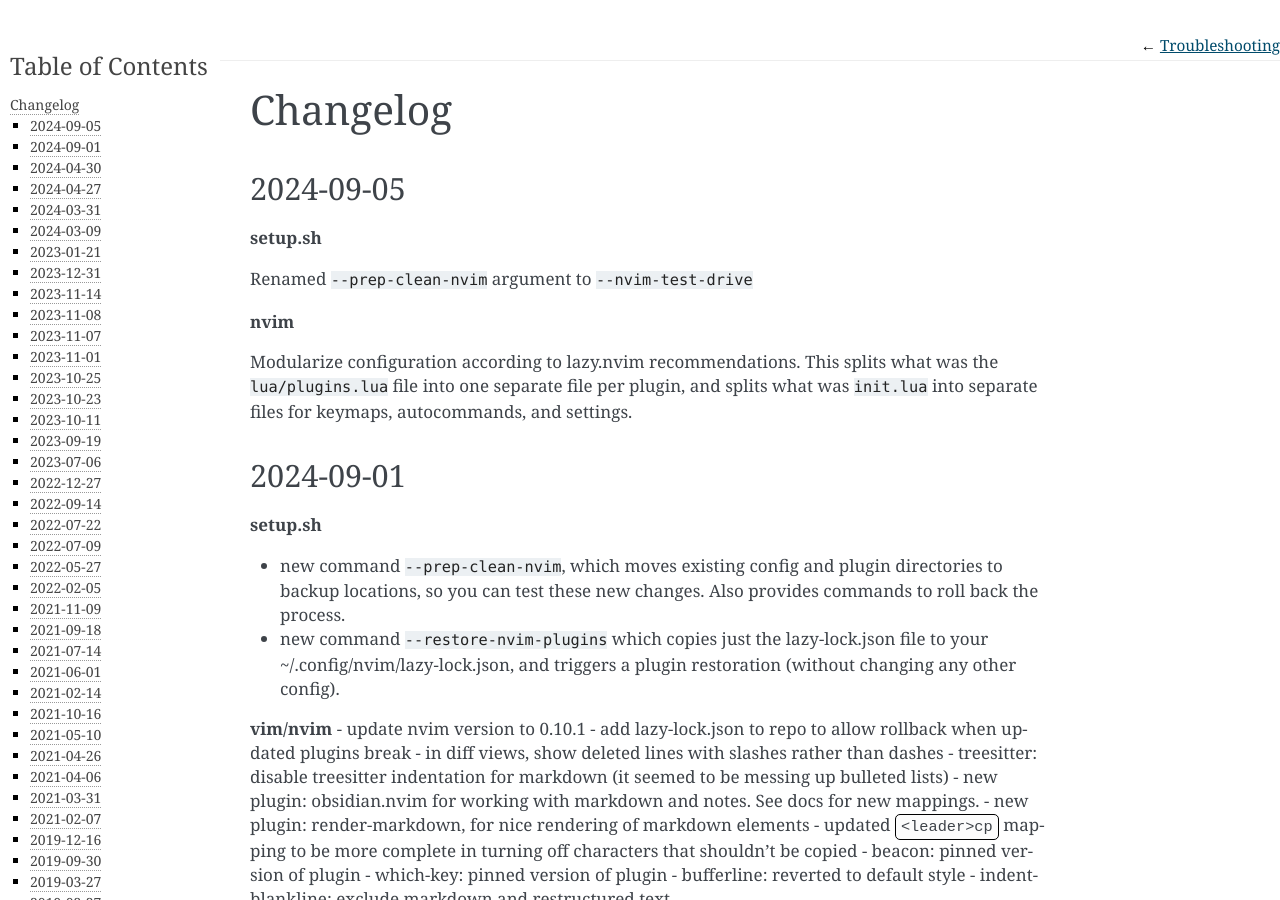
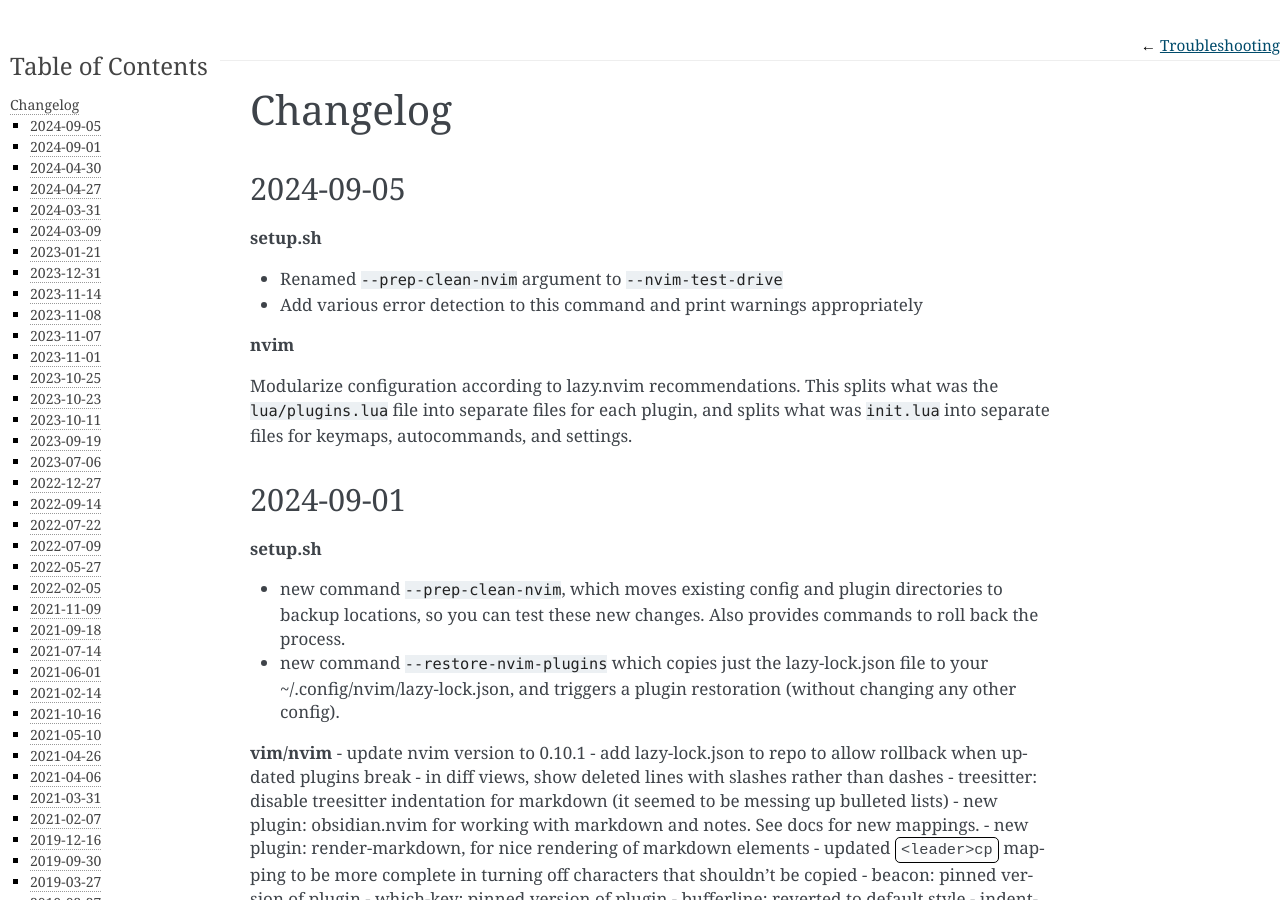
Before and after one commit to daler/dotfiles, a Sphinx documentation site: the page built from docs/changelog.rst, in a window 1280 px wide and 900 px high. Built offline with Sphinx 7.4.7, drawn with Linux system fonts in a browser that asks for light colours.

Commit message:
update changelog

```diff
--- a/docs/changelog.rst
+++ b/docs/changelog.rst
@@ -5,12 +5,13 @@ Changelog
 ----------
 **setup.sh**
 
-Renamed ``--prep-clean-nvim`` argument to ``--nvim-test-drive``
+- Renamed ``--prep-clean-nvim`` argument to ``--nvim-test-drive``
+- Add various error detection to this command and print warnings appropriately
 
 **nvim**
 
 Modularize configuration according to lazy.nvim recommendations. This splits
-what was the ``lua/plugins.lua`` file into one separate file per plugin, and
+what was the ``lua/plugins.lua`` file into separate files for each plugin, and
 splits what was ``init.lua`` into separate files for keymaps, autocommands, and
 settings.
 
```
